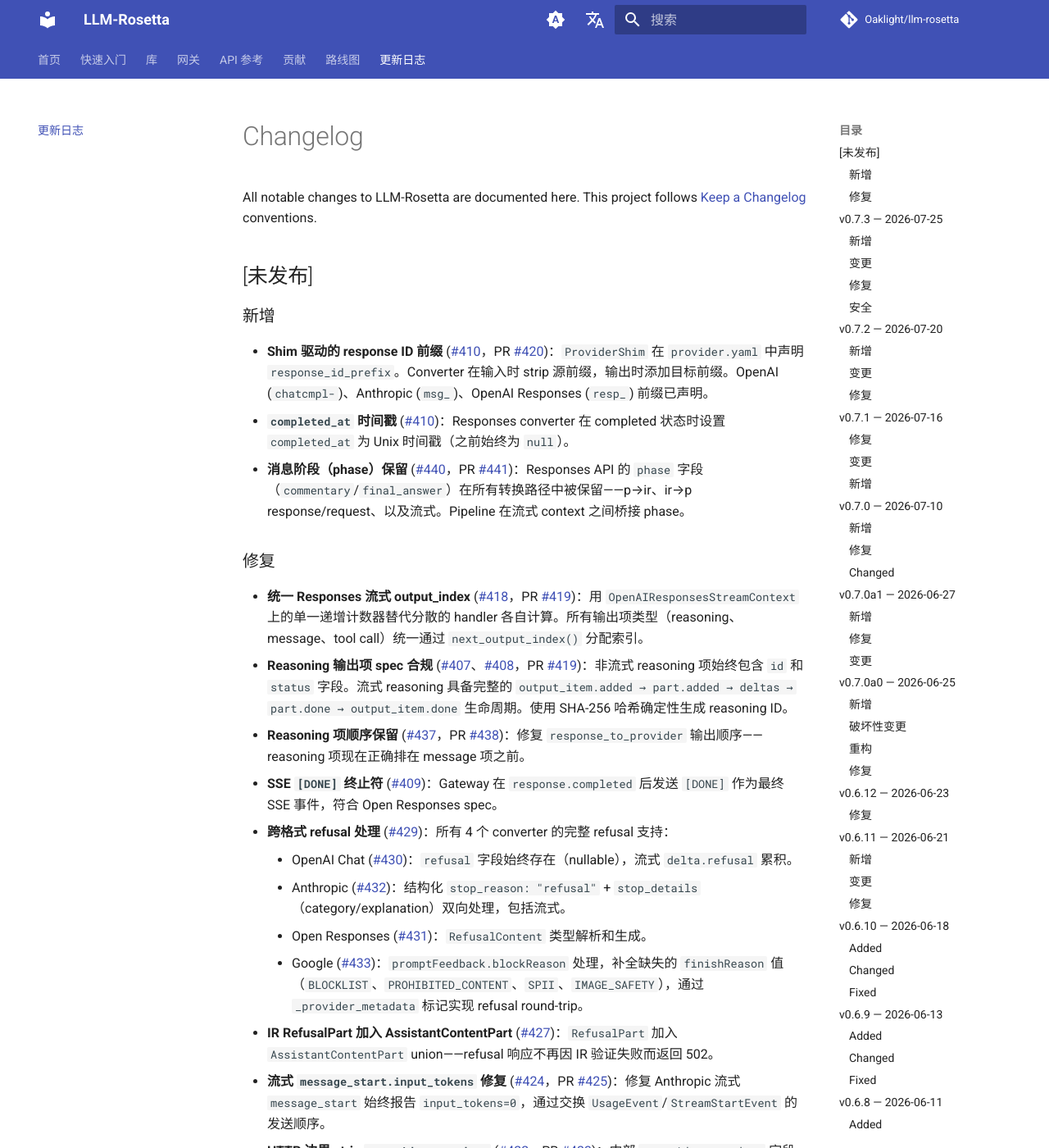
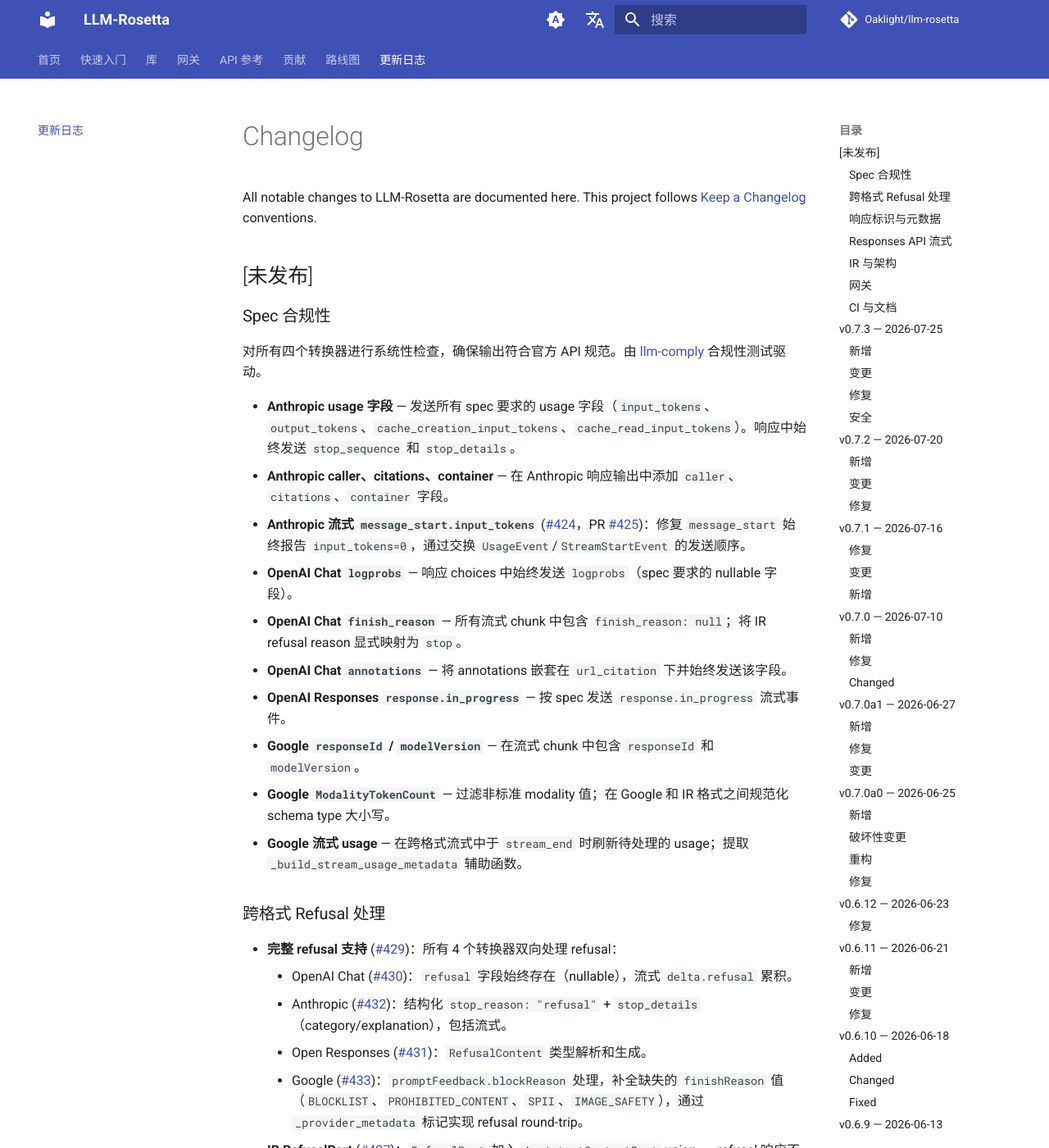
Before and after one commit to Oaklight/llm-rosetta, an MkDocs documentation site: the page built from docs/changelog.md, in a window 1280 px wide and 1400 px high. Shown: the whole window at 82% size. Built offline with MkDocs 1.6.1 and Material for MkDocs 9.7.7, drawn with Linux system fonts in a browser that asks for light colours; comment, search, counter and statistics services are not loaded; some of the changed text lies outside the part shown.

Commit message:
docs: rewrite [未发布] changelog with thematic grouping
Reorganize entries by theme and add all new commits since v0.7.3.

```diff
--- a/docs/changelog.md
+++ b/docs/changelog.md
@@ -8,31 +8,62 @@
 
 ## [未发布]
 
-### 新增
+### Spec 合规性
+
+对所有四个转换器进行系统性检查，确保输出符合官方 API 规范。由 [llm-comply](https://github.com/Oaklight/llm-comply) 合规性测试驱动。
+
+- **Anthropic usage 字段** — 发送所有 spec 要求的 usage 字段（`input_tokens`、`output_tokens`、`cache_creation_input_tokens`、`cache_read_input_tokens`）。响应中始终发送 `stop_sequence` 和 `stop_details`。
+- **Anthropic caller、citations、container** — 在 Anthropic 响应输出中添加 `caller`、`citations`、`container` 字段。
+- **Anthropic 流式 `message_start.input_tokens`** ([#424](https://github.com/Oaklight/llm-rosetta/issues/424)，PR [#425](https://github.com/Oaklight/llm-rosetta/pull/425))：修复 `message_start` 始终报告 `input_tokens=0`，通过交换 `UsageEvent`/`StreamStartEvent` 的发送顺序。
+- **OpenAI Chat `logprobs`** — 响应 choices 中始终发送 `logprobs`（spec 要求的 nullable 字段）。
+- **OpenAI Chat `finish_reason`** — 所有流式 chunk 中包含 `finish_reason: null`；将 IR refusal reason 显式映射为 `stop`。
+- **OpenAI Chat `annotations`** — 将 annotations 嵌套在 `url_citation` 下并始终发送该字段。
+- **OpenAI Responses `response.in_progress`** — 按 spec 发送 `response.in_progress` 流式事件。
+- **Google `responseId` / `modelVersion`** — 在流式 chunk 中包含 `responseId` 和 `modelVersion`。
+- **Google `ModalityTokenCount`** — 过滤非标准 modality 值；在 Google 和 IR 格式之间规范化 schema type 大小写。
+- **Google 流式 usage** — 在跨格式流式中于 `stream_end` 时刷新待处理的 usage；提取 `_build_stream_usage_metadata` 辅助函数。
+
+### 跨格式 Refusal 处理
+
+- **完整 refusal 支持** ([#429](https://github.com/Oaklight/llm-rosetta/issues/429))：所有 4 个转换器双向处理 refusal：
+    - OpenAI Chat ([#430](https://github.com/Oaklight/llm-rosetta/issues/430))：`refusal` 字段始终存在（nullable），流式 `delta.refusal` 累积。
+    - Anthropic ([#432](https://github.com/Oaklight/llm-rosetta/issues/432))：结构化 `stop_reason: "refusal"` + `stop_details`（category/explanation），包括流式。
+    - Open Responses ([#431](https://github.com/Oaklight/llm-rosetta/issues/431))：`RefusalContent` 类型解析和生成。
+    - Google ([#433](https://github.com/Oaklight/llm-rosetta/issues/433))：`promptFeedback.blockReason` 处理，补全缺失的 `finishReason` 值（`BLOCKLIST`、`PROHIBITED_CONTENT`、`SPII`、`IMAGE_SAFETY`），通过 `_provider_metadata` 标记实现 refusal round-trip。
+- **IR RefusalPart** ([#427](https://github.com/Oaklight/llm-rosetta/pull/427))：`RefusalPart` 加入 `AssistantContentPart` union——refusal 响应不再因 IR 验证失败而返回 502。
+
+### 响应标识与元数据
 
 - **Shim 驱动的 response ID 前缀** ([#410](https://github.com/Oaklight/llm-rosetta/issues/410)，PR [#420](https://github.com/Oaklight/llm-rosetta/pull/420))：`ProviderShim` 在 `provider.yaml` 中声明 `response_id_prefix`。Converter 在输入时 strip 源前缀，输出时添加目标前缀。OpenAI (`chatcmpl-`)、Anthropic (`msg_`)、OpenAI Responses (`resp_`) 前缀已声明。
 - **`completed_at` 时间戳** ([#410](https://github.com/Oaklight/llm-rosetta/issues/410))：Responses converter 在 completed 状态时设置 `completed_at` 为 Unix 时间戳（之前始终为 `null`）。
-- **消息阶段（phase）保留** ([#440](https://github.com/Oaklight/llm-rosetta/issues/440)，PR [#441](https://github.com/Oaklight/llm-rosetta/pull/441))：Responses API 的 `phase` 字段（`commentary`/`final_answer`）在所有转换路径中被保留——p→ir、ir→p response/request、以及流式。Pipeline 在流式 context 之间桥接 phase。
+- **函数调用项 ID 保留** — 在所有转换路径中保留 `function_call` 项 ID。
+- **HTTP 边界 strip `_provider_metadata`** ([#422](https://github.com/Oaklight/llm-rosetta/issues/422)，PR [#423](https://github.com/Oaklight/llm-rosetta/pull/423))：内部 `_provider_metadata` 字段不再泄漏到出站 HTTP 请求或下游响应中。
 
-### 修复
+### Responses API 流式
 
-- **统一 Responses 流式 output_index** ([#418](https://github.com/Oaklight/llm-rosetta/issues/418)，PR [#419](https://github.com/Oaklight/llm-rosetta/pull/419))：用 `OpenAIResponsesStreamContext` 上的单一递增计数器替代分散的 handler 各自计算。所有输出项类型（reasoning、message、tool call）统一通过 `next_output_index()` 分配索引。
-- **Reasoning 输出项 spec 合规** ([#407](https://github.com/Oaklight/llm-rosetta/issues/407)、[#408](https://github.com/Oaklight/llm-rosetta/issues/408)，PR [#419](https://github.com/Oaklight/llm-rosetta/pull/419))：非流式 reasoning 项始终包含 `id` 和 `status` 字段。流式 reasoning 具备完整的 `output_item.added → part.added → deltas → part.done → output_item.done` 生命周期。使用 SHA-256 哈希确定性生成 reasoning ID。
-- **Reasoning 项顺序保留** ([#437](https://github.com/Oaklight/llm-rosetta/issues/437)，PR [#438](https://github.com/Oaklight/llm-rosetta/pull/438))：修复 `response_to_provider` 输出顺序——reasoning 项现在正确排在 message 项之前。
-- **SSE `[DONE]` 终止符** ([#409](https://github.com/Oaklight/llm-rosetta/issues/409))：Gateway 在 `response.completed` 后发送 `[DONE]` 作为最终 SSE 事件，符合 Open Responses spec。
-- **跨格式 refusal 处理** ([#429](https://github.com/Oaklight/llm-rosetta/issues/429))：所有 4 个 converter 的完整 refusal 支持：
-    - OpenAI Chat ([#430](https://github.com/Oaklight/llm-rosetta/issues/430))：`refusal` 字段始终存在（nullable），流式 `delta.refusal` 累积。
-    - Anthropic ([#432](https://github.com/Oaklight/llm-rosetta/issues/432))：结构化 `stop_reason: "refusal"` + `stop_details`（category/explanation）双向处理，包括流式。
-    - Open Responses ([#431](https://github.com/Oaklight/llm-rosetta/issues/431))：`RefusalContent` 类型解析和生成。
-    - Google ([#433](https://github.com/Oaklight/llm-rosetta/issues/433))：`promptFeedback.blockReason` 处理，补全缺失的 `finishReason` 值（`BLOCKLIST`、`PROHIBITED_CONTENT`、`SPII`、`IMAGE_SAFETY`），通过 `_provider_metadata` 标记实现 refusal round-trip。
-- **IR RefusalPart 加入 AssistantContentPart** ([#427](https://github.com/Oaklight/llm-rosetta/pull/427))：`RefusalPart` 加入 `AssistantContentPart` union——refusal 响应不再因 IR 验证失败而返回 502。
-- **流式 `message_start.input_tokens` 修复** ([#424](https://github.com/Oaklight/llm-rosetta/issues/424)，PR [#425](https://github.com/Oaklight/llm-rosetta/pull/425))：修复 Anthropic 流式 `message_start` 始终报告 `input_tokens=0`，通过交换 `UsageEvent`/`StreamStartEvent` 的发送顺序。
-- **HTTP 边界 strip `_provider_metadata`** ([#422](https://github.com/Oaklight/llm-rosetta/issues/422)，PR [#423](https://github.com/Oaklight/llm-rosetta/pull/423))：内部 `_provider_metadata` 字段不再泄漏到发给上游 provider 的出站 HTTP 请求中。
-- **CORS 预检 auth 绕过** (PR [#404](https://github.com/Oaklight/llm-rosetta/pull/404)、[#405](https://github.com/Oaklight/llm-rosetta/pull/405))：Gateway 对 CORS 预检请求跳过认证；加强为要求同时具备 `Origin` + `Access-Control-Request-Method` 头部。
-- **Google camelCase `systemInstruction`**：接受 REST API 客户端的 camelCase `systemInstruction`。
-- **Google `FunctionCall.id` / `FunctionResponse.id`**：在 to-provider 输出中写入函数调用/响应 ID。
-- **Gateway Bearer token 降级**：对所有认证策略接受 `Bearer` token 作为降级方式。
-- **auth 错误响应添加 CORS 头部**：auth 错误响应中添加 CORS 头部。
+- **统一 `output_index`** ([#418](https://github.com/Oaklight/llm-rosetta/issues/418)，PR [#419](https://github.com/Oaklight/llm-rosetta/pull/419))：用 `OpenAIResponsesStreamContext` 上的单一递增计数器替代分散计算。所有输出项类型统一通过 `next_output_index()` 分配索引。
+- **Reasoning 输出项** ([#407](https://github.com/Oaklight/llm-rosetta/issues/407)、[#408](https://github.com/Oaklight/llm-rosetta/issues/408)，PR [#419](https://github.com/Oaklight/llm-rosetta/pull/419))：非流式 reasoning 项始终包含 `id` 和 `status` 字段。流式 reasoning 具备完整生命周期事件。使用 SHA-256 哈希确定性生成 reasoning ID。
+- **Reasoning 项顺序** ([#437](https://github.com/Oaklight/llm-rosetta/issues/437)，PR [#438](https://github.com/Oaklight/llm-rosetta/pull/438))：修复 `response_to_provider` 输出顺序——reasoning 项现在正确排在 message 项之前。
+- **消息阶段（phase）保留** ([#440](https://github.com/Oaklight/llm-rosetta/issues/440)，PR [#441](https://github.com/Oaklight/llm-rosetta/pull/441))：Responses API 的 `phase` 字段（`commentary`/`final_answer`）在所有转换路径和流式中保留。Pipeline 在流式 context 之间桥接 phase。
+- **SSE `[DONE]` 终止符** ([#409](https://github.com/Oaklight/llm-rosetta/issues/409))：Gateway 在 `response.completed` 后发送 `[DONE]` 作为最终 SSE 事件。
+
+### IR 与架构
+
+- **Provider 透传事件** — 新增非流式和流式 provider 透传 IR 类型，允许转换器转发 provider 特定数据而不丢失。
+- **空 reasoning 内容** — OpenAI Chat 转换器保留空 reasoning 内容而非丢弃。
+
+### 网关
+
+- **CORS 预检 auth 绕过** (PR [#404](https://github.com/Oaklight/llm-rosetta/pull/404)、[#405](https://github.com/Oaklight/llm-rosetta/pull/405))：对 CORS 预检请求跳过认证；加强为要求同时具备 `Origin` + `Access-Control-Request-Method` 头部。
+- **auth 错误响应 CORS 头部** — auth 错误响应中添加 CORS 头部。
+- **Bearer token 降级** — 对所有认证策略接受 `Bearer` token 作为降级方式。
+- **Embedding 请求 ID** — 对齐 embedding 请求 ID 与上游格式。
+- **管理面板 modal 优化** — CSS 修复、展平提示 tooltip、i18n 对齐。
+
+### CI 与文档
+
+- **按需合规性测试** — 添加 [llm-comply](https://github.com/Oaklight/llm-comply) GitHub Actions 工作流，对网关进行 schema/spec 级合规性测试。
+- **README 添加合规性测试章节** — 链接到 llm-comply、托管服务和 CI 工作流。
 
 ## v0.7.3 — 2026-07-25
 
```
